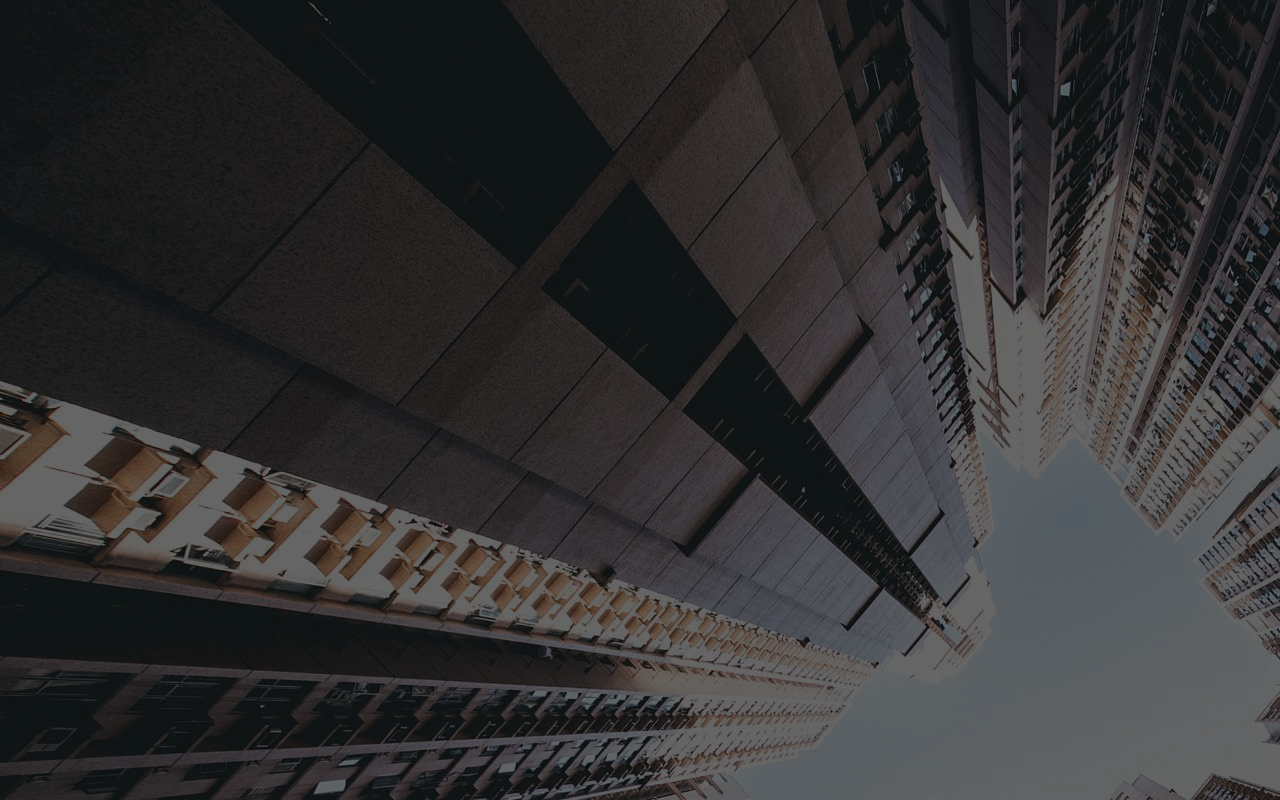
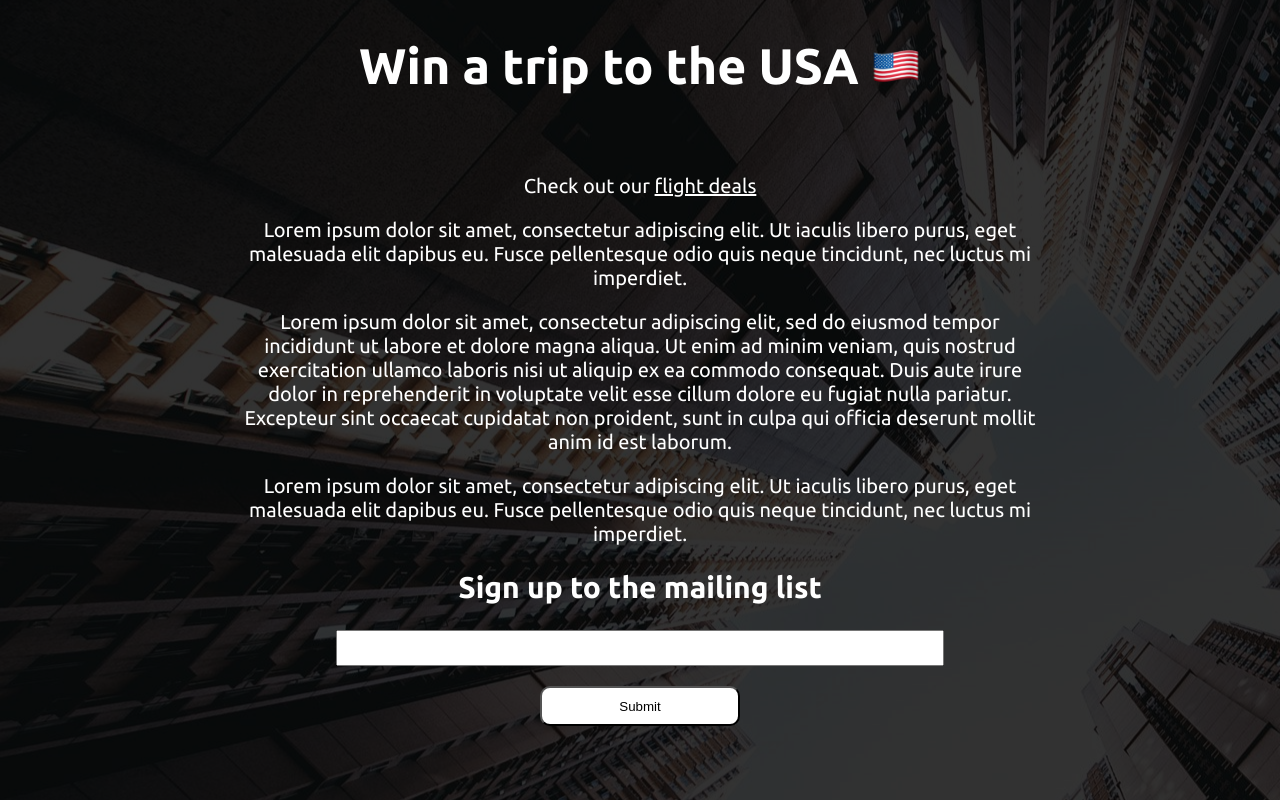
Before and after one commit to Ash-Eileen/css-challenges, a plain HTML site: page challenge-1/index.html in a window 1280 px wide. Drawn offline with Linux system fonts and the light colour scheme.

Commit message:
Updated landing page

```diff
--- a/challenge-1/index.html
+++ b/challenge-1/index.html
@@ -5,8 +5,21 @@
     <meta name="viewport" content="width=device-width, initial-scale=1.0">
     <title>Challenge 1</title>
     <link rel="stylesheet" href="styles/style.css">
+    <link href="https://fonts.googleapis.com/css2?family=Ubuntu:wght@400;700&display=swap" rel="stylesheet">
 </head>
 <body>
-
+    <h1>Win a trip to the USA <img src="/challenge-1/images/flag.png"></h1>
+    <p>Check out our <u>flight deals</u></p>
+    <p>Lorem ipsum dolor sit amet, consectetur adipiscing elit. Ut iaculis libero purus, eget malesuada elit dapibus
+eu. Fusce pellentesque odio quis neque tincidunt, nec luctus mi imperdiet.</p>
+    <p>Lorem ipsum dolor sit amet, consectetur adipiscing elit, sed do eiusmod tempor incididunt ut labore et dolore
+magna aliqua. Ut enim ad minim veniam, quis nostrud exercitation ullamco laboris nisi ut aliquip ex ea commodo consequat.
+Duis aute irure dolor in reprehenderit in voluptate velit esse cillum dolore eu fugiat nulla pariatur. Excepteur sint occaecat
+cupidatat non proident, sunt in culpa qui officia deserunt mollit anim id est laborum.</p>
+<p>Lorem ipsum dolor sit amet, consectetur adipiscing elit. Ut iaculis libero purus, eget malesuada elit dapibus
+eu. Fusce pellentesque odio quis neque tincidunt, nec luctus mi imperdiet.</p>
+    <h2>Sign up to the mailing list</h2>
+    <input type="text">
+    <button>Submit</button>
 </body>
 </html>
--- a/challenge-1/styles/style.css
+++ b/challenge-1/styles/style.css
@@ -1,3 +1,37 @@
 body {
-    background: linear-gradient(to right,rgba(0, 0, 0, 0.6), rgba(0, 0, 0, 0.6)), url(/images/buildings.jpg);
+    background: linear-gradient(to right,rgba(0, 0, 0, 0.8), rgba(0, 0, 0, 0.8)), url(/challenge-1/images/buildings.jpg);
+    background-position: top 25% left 0px;
+    font-family: 'Ubuntu', sans-serif;
+    text-align: center;
+    color: white;
+    font-size: 20px;
+    width: 800px;
+    margin: 0 auto;
 }
+
+h1 {
+    font-size: 50px;
+    font-weight: bold;
+    margin-bottom: 80px;
+}
+
+img {
+    position: relative;
+    top: 7.5px;
+    height: 50px;
+}
+
+input {
+    height: 30px;
+    width: 600px;
+    outline: none;
+}
+
+button {
+    display: block;
+    margin: 20px auto;
+    border-radius: 10px;
+    background-color: white;
+    width: 200px;
+    height: 40px;
+}
```
Also changed, not shown: challenge-1/images/flag.png (added).
